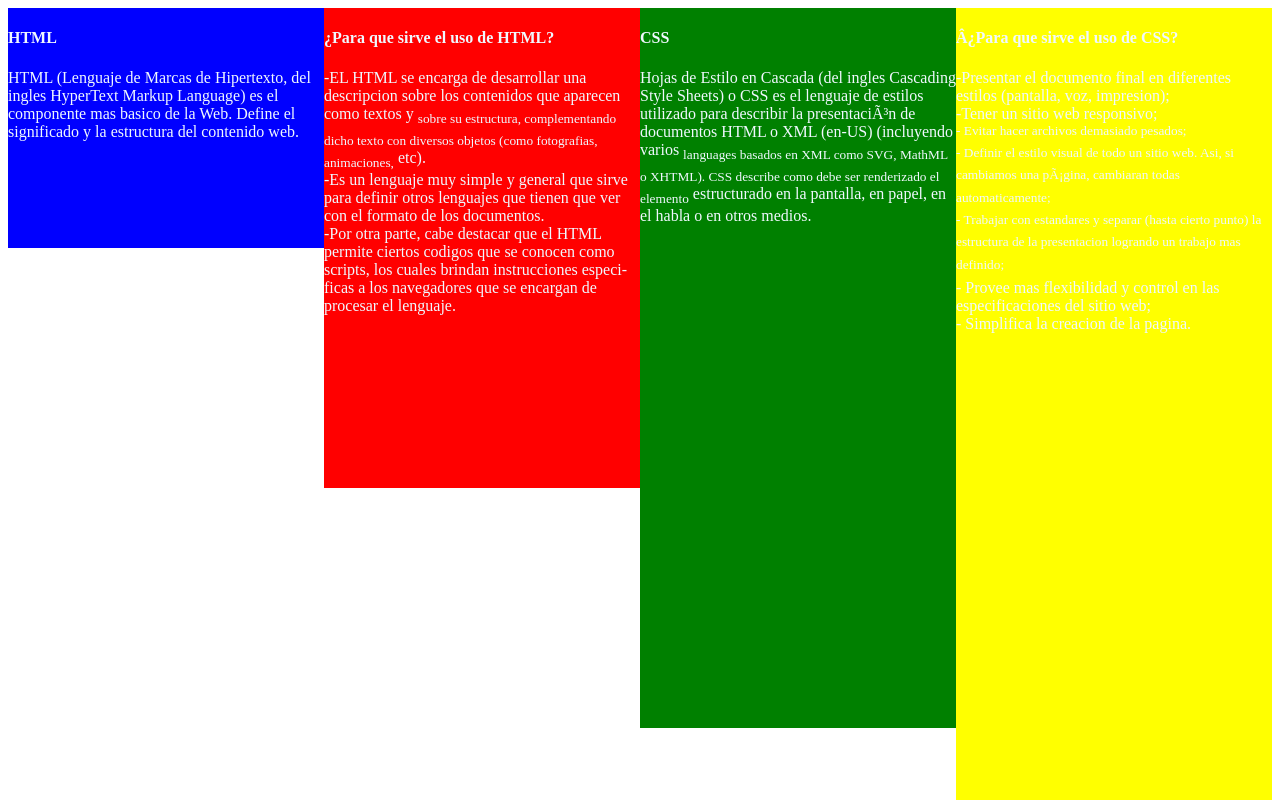
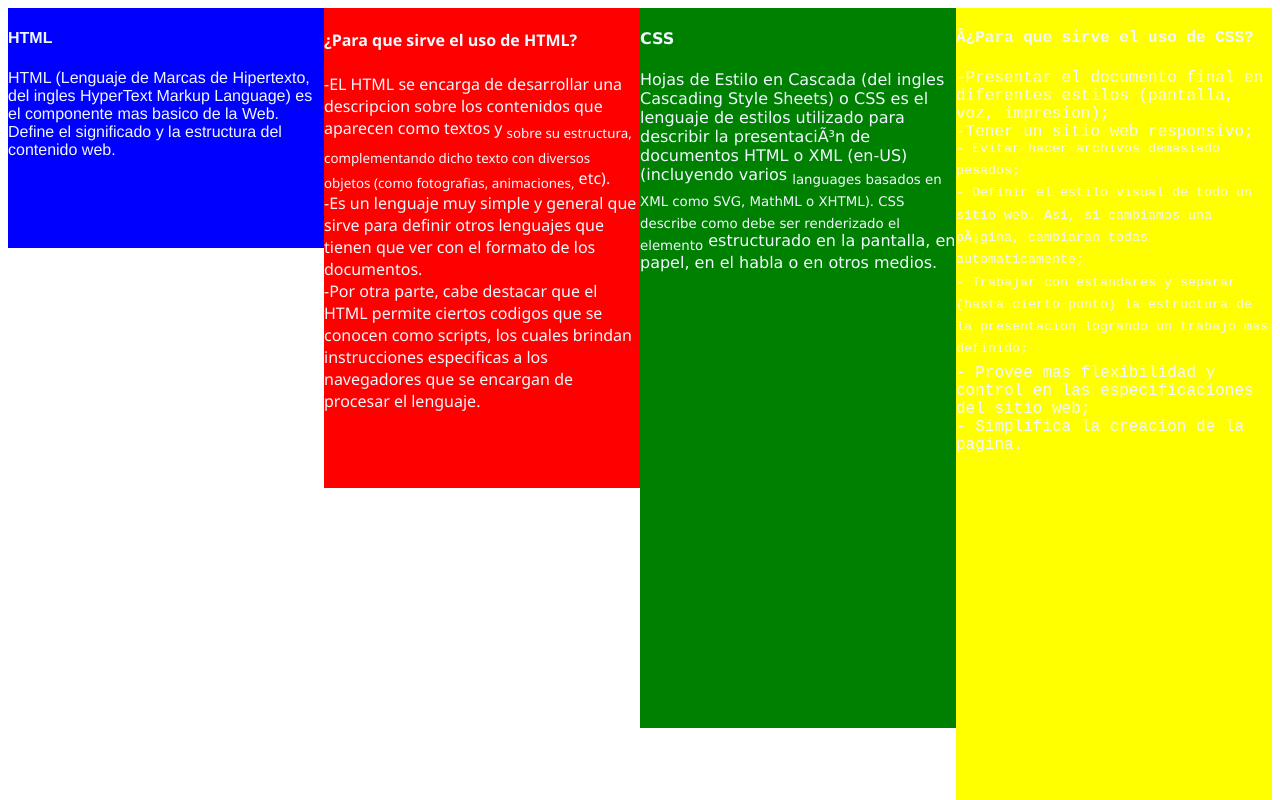
Before and after one commit to DastianRei/miManual, a plain HTML site: page manejoTexto.html in a window 1280 px wide. Shown: the top 800 px of the page. Drawn offline with Linux system fonts and the light colour scheme.

Commit message:
Manejo De texto

```diff
--- a/static/css/manejoTextoStyles.css
+++ b/static/css/manejoTextoStyles.css
@@ -9,19 +9,24 @@
     width: 50%;
     height: 25% ;
     background-color: blue;
+    font-family: 'Franklin Gothic Medium', 'Arial Narrow', Arial, sans-serif;
 }
 .container2{
 
     width: 50%;
     height: 50%;
     background-color: red;
+    font-family: 'Segoe UI', Tahoma, Geneva, Verdana, sans-serif;
 }
 .container3{
     width: 50%;
     height: 75%;
     background-color:green ;
+    font-family: 'Lucida Sans', 'Lucida Sans Regular', 'Lucida Grande', 'Lucida Sans Unicode', Geneva, Verdana, sans-serif
+
 }
 .container4{
     width: 50%;
     background-color: yellow;
+    font-family: 'Courier New', Courier, monospace
 }
```
